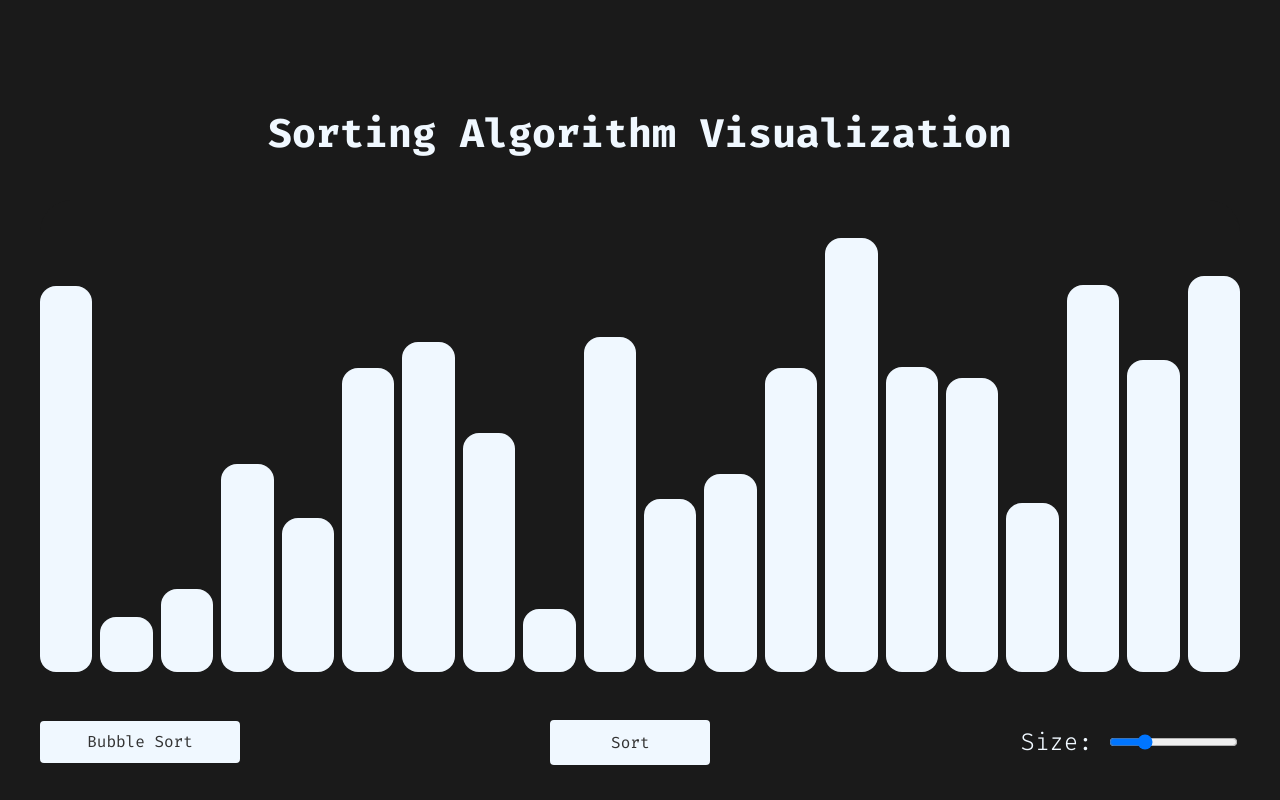
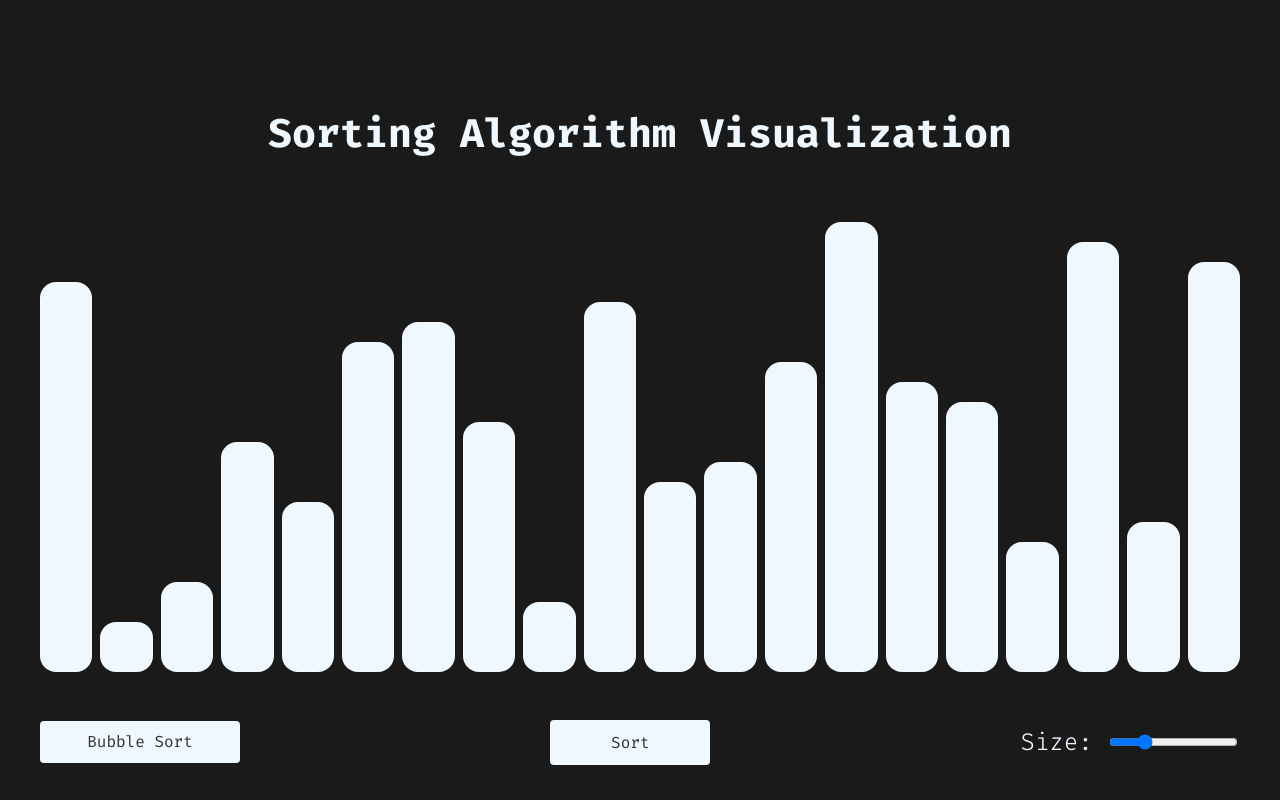
Before and after one commit to Pixelrick420/Sort, a plain HTML site: page index.html in a window 1280 px wide. Drawn offline with Linux system fonts and the light colour scheme.

Commit message:
fixed da bug

```diff
--- a/script.js
+++ b/script.js
@@ -1,5 +1,6 @@
 
 var size;
+const minheight = 50;
 const main = document.getElementById('main');
 var array = [];
 var issorted = false;
@@ -17,17 +18,26 @@ document.getElementById('size').addEventListener('input', function() {
 });
 
 function fill(size){
+    document.getElementById('sortorreset').innerText = 'Sort';
+    stopSorting = true;
+    issorting = false;
     issorted = false;
+    issorted = false;
+    var nums = [minheight];
+    for(var i=0;i<size;i++){
+        nums.push(nums[nums.length - 1] + (400 / size));
+    }
     main.innerHTML = '';
     array = [];
-    for(var i=0; i<size; i++){
+    for(i=0; i<size; i++){
         const member = document.createElement('div');
         array.push(member);
         member.className = 'arraymember';
         main.appendChild(member);
-        member.style.height = Math.floor((Math.random() * 400 + 50)).toString() + 'px';
+        randIndex = Math.floor(Math.random() * nums.length);
+        member.style.height = nums[randIndex].toString() + 'px';
+        nums.splice(randIndex, 1);
     }
-    console.log(array.length);
 }
 
 window.onload = function() {
@@ -217,6 +227,7 @@ document.addEventListener('DOMContentLoaded', function() {
     async function sortHeading() {
         const spans = Array.from(heading.children);
         for (let i = 0; i < spans.length - 1; i++) {
+            await new Promise(resolve => setTimeout(resolve, shortwait));
             for (let j = 0; j < spans.length - 1 - i; j++) {
                 const indexA = parseInt(spans[j].dataset.index);
                 const indexB = parseInt(spans[j + 1].dataset.index);
@@ -230,6 +241,5 @@ document.addEventListener('DOMContentLoaded', function() {
             }
         }
     }
-
     sortHeading();
 });
--- a/style.css
+++ b/style.css
@@ -46,7 +46,7 @@ body{
 }
 
 .selected{
-    background-color: rgb(218, 79, 33);
+    background-color: rgb(218, 33, 33);
 }
 
 h1{
```
